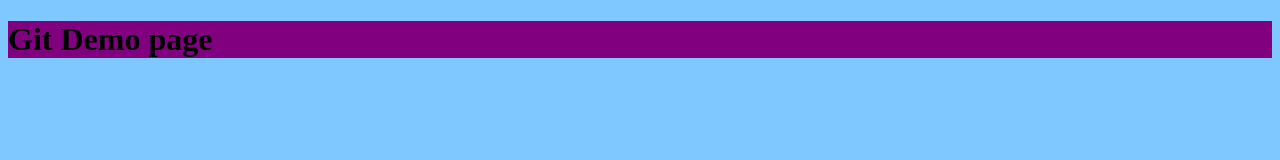
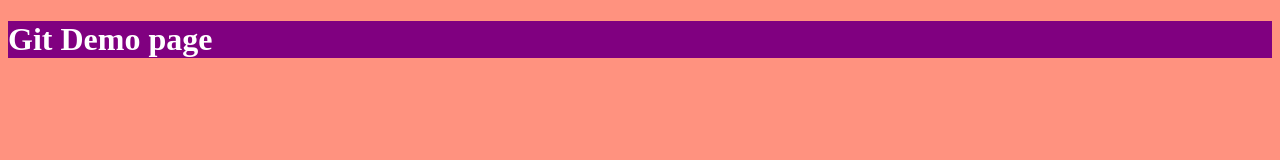
Before and after one commit to EvynneAv/paghtml, a plain HTML site: page index.html in a window 1280 px wide. Drawn offline with Linux system fonts and the light colour scheme.

Commit message:
cores doidas

```diff
--- a/styles.css
+++ b/styles.css
@@ -1,7 +1,8 @@
 body{
-    background-color: rgb(127, 200, 255);
+    background-color: rgb(255, 146, 127);
 }
 
 h1{
     background-color: purple;
+    color: white;
 }
```
